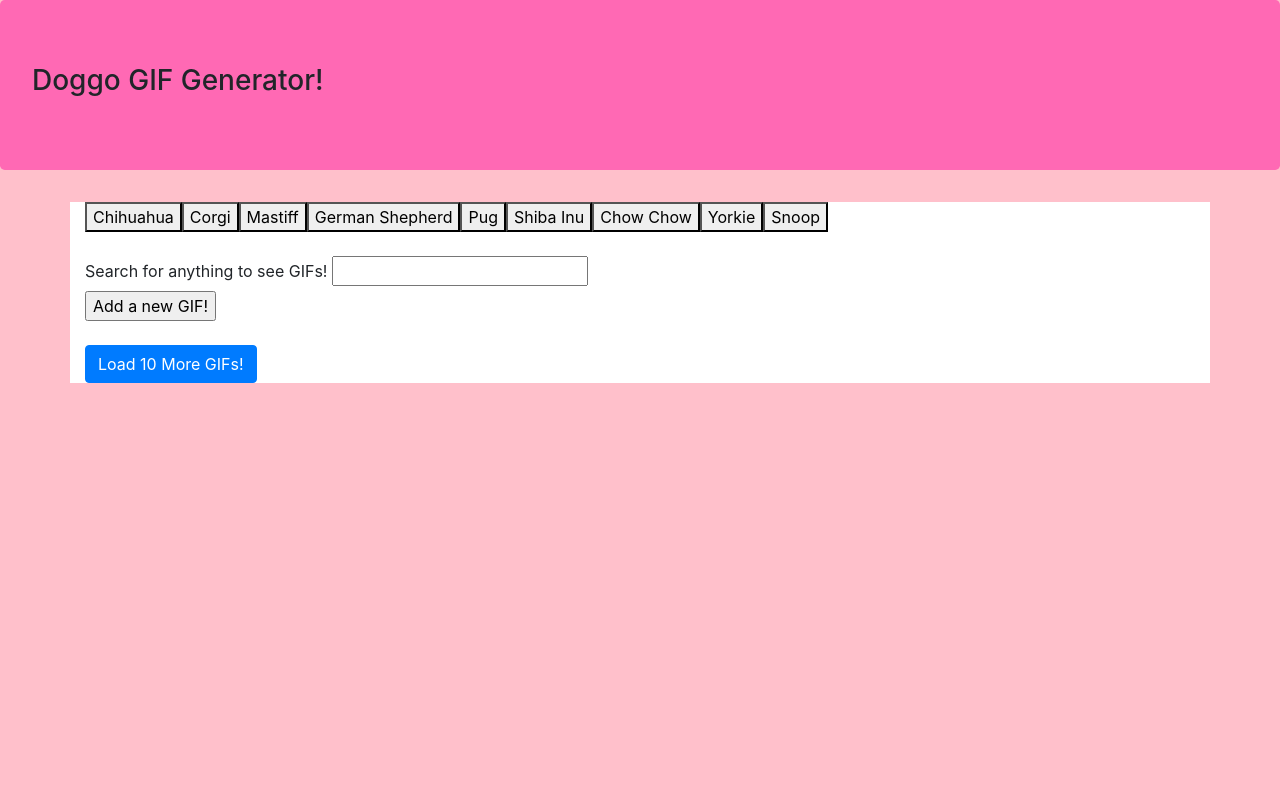
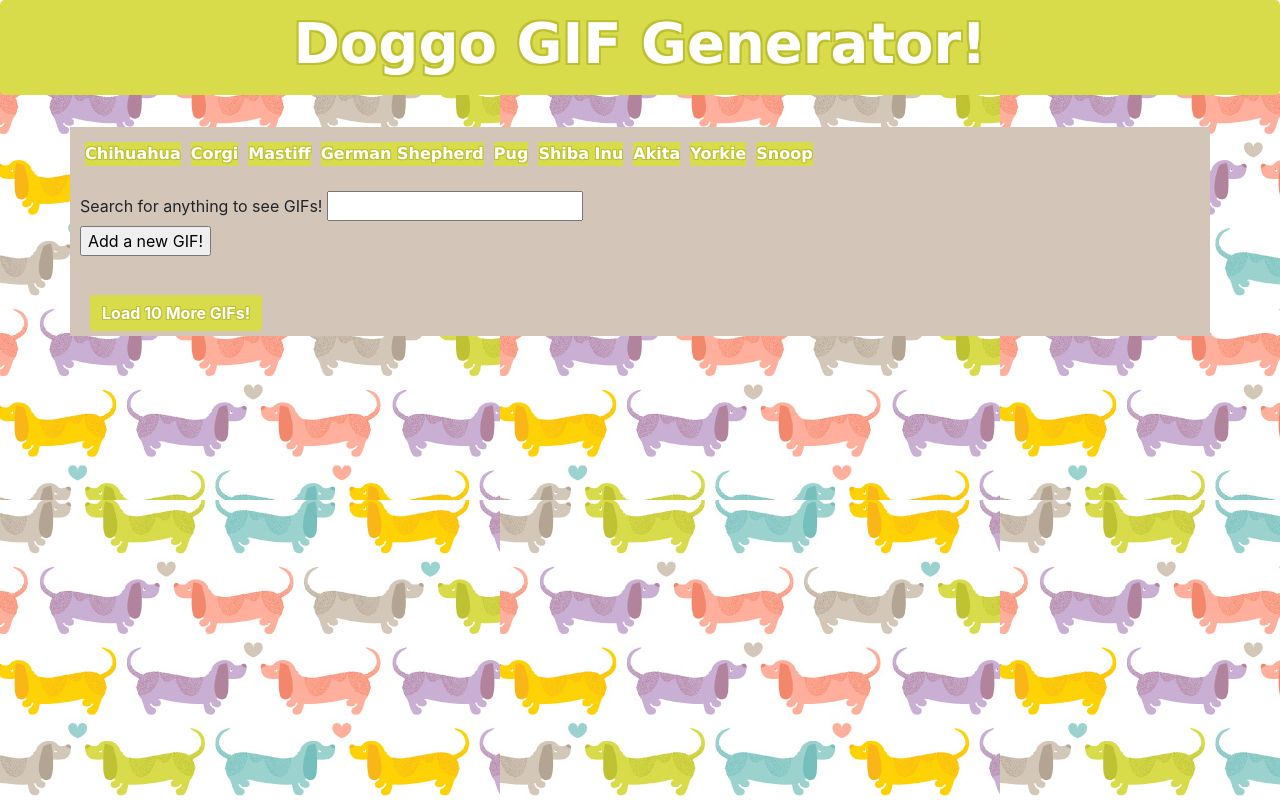
Before and after one commit to kalargent/Doggo-GIF-Generator, a plain HTML site: page index.html in a window 1280 px wide. Drawn offline with nearby package versions, Linux system fonts and the light colour scheme.

Commit message:
posting to gitpages

```diff
--- a/assets/gifGenerator.js
+++ b/assets/gifGenerator.js
@@ -7,7 +7,7 @@ $(function (){
 
 // CREATE AN ARRAY TO POPULATE THE BUTTONS
 
-var doggos = ["Chihuahua", "Corgi", "Mastiff", "German Shepherd", "Pug", "Shiba Inu", "Chow Chow", "Yorkie", "Snoop"];
+var doggos = ["Chihuahua", "Corgi", "Mastiff", "German Shepherd", "Pug", "Shiba Inu", "Akita", "Yorkie", "Snoop"];
 var searchTerm = "";
 
 // CREATE THE BUTTONS WHEN PAGE LOADS - COPIED FROM TRIVIA GAME
@@ -16,7 +16,7 @@ function buttonGenerator () {
         $("#buttons").empty();
         // for loop to display answer buttons on the screen
         for (var i = 0; i < doggos.length; i++) {
-            var a = $("<button>");
+            var a = $("<btn btn-primary>");
             a.addClass("searchButton");
             a.attr("data-name", doggos[i]);
             a.text(doggos[i]);
--- a/assets/style.css
+++ b/assets/style.css
@@ -1,12 +1,78 @@
 body {
-    /* background-image:url("assets/images/doggos.jpg");  */
-    background: pink;
+    background-image:url("../assets/images/doggos.jpg");
+
+
 }
 
 .jumbotron {
-    background: hotpink;
+    background: #D8DC4A;
+    padding: 10px;
+}
+
+.display-4 {
+    color: white;
+    text-align: center;
+    font-weight: bolder;
+    font-family: 'Lucida Sans', 'Lucida Sans Regular', 'Lucida Grande', 'Lucida Sans Unicode', Geneva, Verdana, sans-serif;
+    text-shadow:
+		-2px -2px 0 #BDC130,
+		2px -2px 0 #BDC130,
+		-2px 2px 0 #BDC130,
+		2px 2px 0 #BDC130;
 }
 
 .container {
-    background: white;
+    background: #D3C6B9;
+    border-color: #D8DC4A;
+    border: 30px;
 }
+
+.row {
+    padding: 10px;
+    align-content: center;
+}
+
+#results {
+    /* background: gray;  */
+    align-content: center;
+}
+
+.searchButton {
+    background: #D8DC4A;
+    border: black, 10px;
+    margin: 5px;
+    font-weight: bold;
+    color: white;
+    font-family: 'Lucida Sans', 'Lucida Sans Regular', 'Lucida Grande', 'Lucida Sans Unicode', Geneva, Verdana, sans-serif;
+    text-shadow:
+		-1px -1px 0 #BDC130,
+		1px -1px 0 #BDC130,
+		-1px 1px 0 #BDC130,
+		1px 1px 0 #BDC130;
+}
+
+#add {
+    background: #D8DC4A;
+    border: black, 10px;
+    margin: 5px;
+    font-weight: bold;
+    color: white;
+    font-family: 'Lucida Sans', 'Lucida Sans Regular', 'Lucida Grande', 'Lucida Sans Unicode', Geneva, Verdana, sans-serif;
+    text-shadow:
+		-1px -1px 0 #BDC130,
+		1px -1px 0 #BDC130,
+		-1px 1px 0 #BDC130,
+		1px 1px 0 #BDC130;
+}
+
+.btn-primary {
+    background-color: #D8DC4A;
+    border: #D8DC4A;
+    font-weight: bold;
+    text-shadow:
+		-1px -1px 0 #BDC130,
+		1px -1px 0 #BDC130,
+		-1px 1px 0 #BDC130,
+        1px 1px 0 #BDC130;
+    margin: 5px;
+}
--- a/index.html
+++ b/index.html
@@ -10,27 +10,29 @@
 <body>
 
 <div class="jumbotron">
-    <h3 class="display-6">Doggo GIF Generator!</h3>
+    <h3 class="display-4">Doggo GIF Generator!</h3>
 </div>
 
 
 <div class="container">
-    <!-- PLACEHOLDER FOR BUTTONS -->
-    <div id="buttons"></div><br>
+    <div class="row" id="buttons">
+        <!-- PLACEHOLDER FOR BUTTONS -->
+        <!-- <div id="buttons"></div><br> -->
+    </div>
 
     <!-- FORM FOR SEARCHING -->
-    <div id="form section">
+    <div class = "row" id="form section">
         <form id="search">
             <label form="searchTerm">Search for anything to see GIFs!</label>
             <input type="text" id="searchText"><br>
-            <input type="submit" id="addButton" value="Add a new GIF!">
+            <input class ="add" type="submit" id="addButton" value="Add a new GIF!">
         </form>
     </div><br>
 
     <!-- THIS IS WHERE THE GIFs GO -->
+    <div id="results"></div>
     <button type="button" class="btn btn-primary" id="loadMore">Load 10 More GIFs!</button>
     <br>
-    <div id="results"></div>
 
     <!-- THIS IS WHERE WE LINK THE JAVASCRIPT -->
     <script src = "assets/gifGenerator.js"></script>
```
Also changed, not shown: 1 other file.
